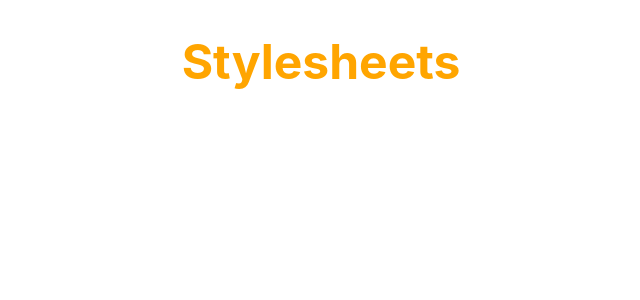
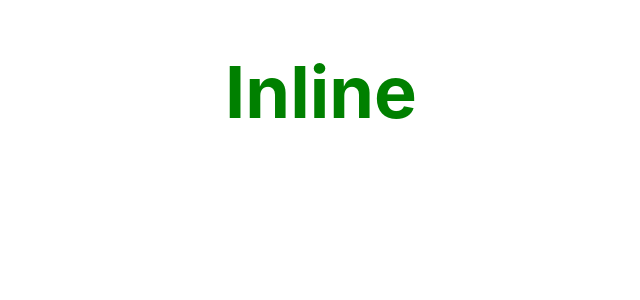
Before and after one commit to Chen-Stefan/React_practice, a React (Create React App) app in the folder practice/: page / in a window 1280 px wide. Shown: the top 300 px of the page, without its empty margins (319-959 px from the left). Built offline with nearby package versions, Linux system fonts and the light colour scheme.

Commit message:
Style using inline styling

```diff
--- a/practice/src/App.js
+++ b/practice/src/App.js
@@ -15,12 +15,13 @@
 import NameList from './components/NameList';
 import Person from './components/Person';
 import Stylesheet from './components/Stylesheet';
+import Inline from './components/Inline';
 
 class App extends Component {
   render() {
     return (
       <div className="App">
-        <Stylesheet primary={true} />
+        <Inline />
     </div>
     );
   }
--- /dev/null
+++ b/practice/src/components/Inline.js
@@ -0,0 +1,16 @@
+import React from "react";
+
+const heading = {
+  fontSize: "72px",
+  color: "green",
+};
+
+function Inline() {
+  return (
+    <div>
+      <h1 style={heading}>Inline</h1>
+    </div>
+  );
+}
+
+export default Inline;
```
